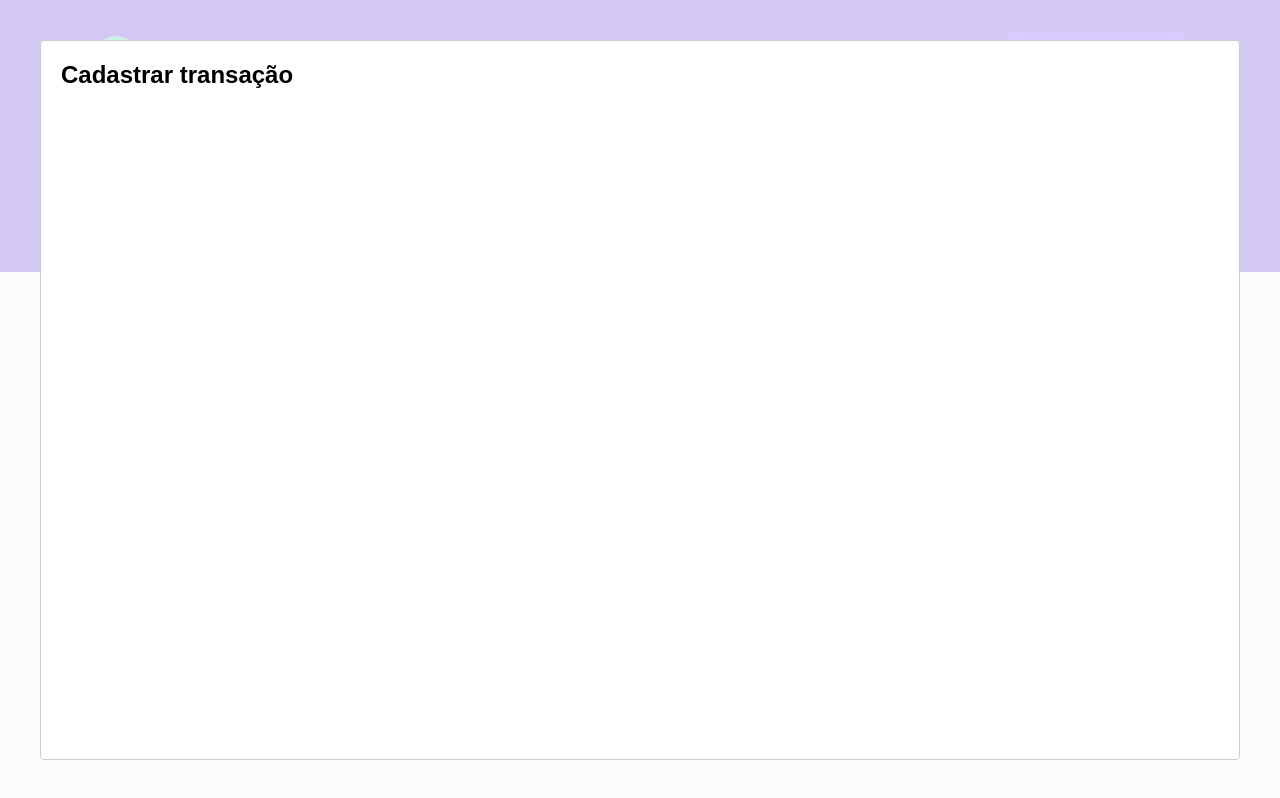
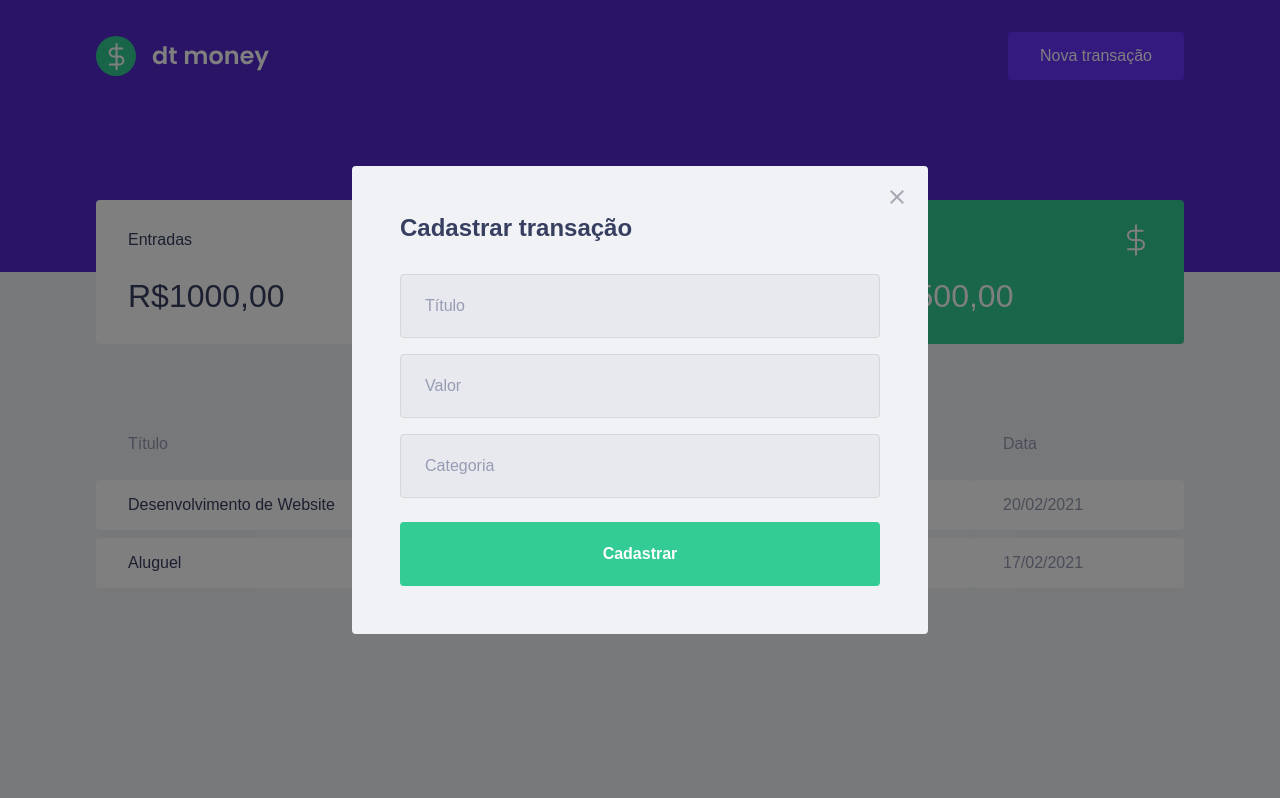
Before and after one commit to doougui/dtmoney, a React (Create React App) app: page / in a window 1280 px wide. Both pictures are taken after a click on the button "Nova transação". Built offline with nearby package versions, Linux system fonts and the light colour scheme; no server answers; the HTML template or start-up script is replaced by a standard one; what miragejs would draw is missing.

Commit message:
Styling NewTransactionModal

```diff
--- a/src/components/NewTransactionModal/index.tsx
+++ b/src/components/NewTransactionModal/index.tsx
@@ -1,4 +1,6 @@
 import Modal from 'react-modal';
+import closeImg from '../../assets/close.svg';
+import { Container } from './styles';
 
 interface NewTransactionModalProps {
   isOpen: boolean;
@@ -10,8 +12,37 @@
     <Modal
       isOpen={isOpen}
       onRequestClose={onRequestClose}
+      overlayClassName="react-modal-overlay"
+      className="react-modal-content"
     >
-      <h2>Cadastrar transação</h2>
+      <button
+        type="button"
+        onClick={onRequestClose}
+        className="react-modal-close"
+      >
+        <img src={closeImg} alt="Fechar modal" />
+      </button>
+
+      <Container>
+        <h2>Cadastrar transação</h2>
+
+        <input
+          placeholder="Título"
+        />
+
+        <input
+          type="number"
+          placeholder="Valor"
+        />
+
+        <input
+          placeholder="Categoria"
+        />
+
+        <button type="submit">
+          Cadastrar
+        </button>
+      </Container>
     </Modal>
   );
 }
--- a/src/components/NewTransactionModal/styles.ts
+++ b/src/components/NewTransactionModal/styles.ts
@@ -1,3 +1,50 @@
 import styled from "styled-components";
 
-export const Container = styled.div``;
+export const Container = styled.form`
+  h2 {
+    color: var(--text-title);
+    font-size: 1.5rem;
+    margin-bottom: 2rem;
+  }
+
+  input {
+    width: 100%;
+    padding: 0 1.5rem;
+    height: 4rem;
+    border-radius: .25rem;
+
+    border: 1px solid #d7d7d7;
+    background: #e7e9ee;
+
+    font-weight: 400;
+    font-size: 1rem;
+
+    &::placeholder {
+      color: var(--text-body);
+    }
+
+    & + input {
+      margin-top: 1rem;
+    }
+  }
+
+  button[type="submit"] {
+    width: 100%;
+    padding: 0 1.5rem;
+
+    height: 4rem;
+    background: var(--green);
+    color: #FFF;
+    border-radius: 0.25rem;
+    border: 0;
+    font-size: 1rem;
+    margin-top: 1.5rem;
+    font-weight: 600;
+
+    transition: filter .2s;
+
+    &:hover {
+      filter: brightness(0.9);
+    }
+  }
+`;
--- a/src/styles/global.ts
+++ b/src/styles/global.ts
@@ -53,4 +53,41 @@
     opacity: .6;
     cursor: not-allowed;
   }
+
+  .react-modal-overlay {
+    background: rgba(0, 0, 0, .5);
+
+    position: fixed;
+    top: 0;
+    left: 0;
+    right: 0;
+    bottom: 0;
+
+    display: flex;
+    justify-content: center;
+    align-items: center;
+  }
+
+  .react-modal-content {
+    width: 100%;
+    max-width: 576px;
+    background: var(--background);
+    padding: 3rem;
+    position: relative;
+    border-radius: .25rem;
+  }
+
+  .react-modal-close {
+    position: absolute;
+    right: 1.5rem;
+    top: 1.5rem;
+    border: 0;
+    background: transparent;
+
+    transition: filter .2s;
+
+    &:hover {
+      filter: brightness(0.8);
+    }
+  }
 `
```
